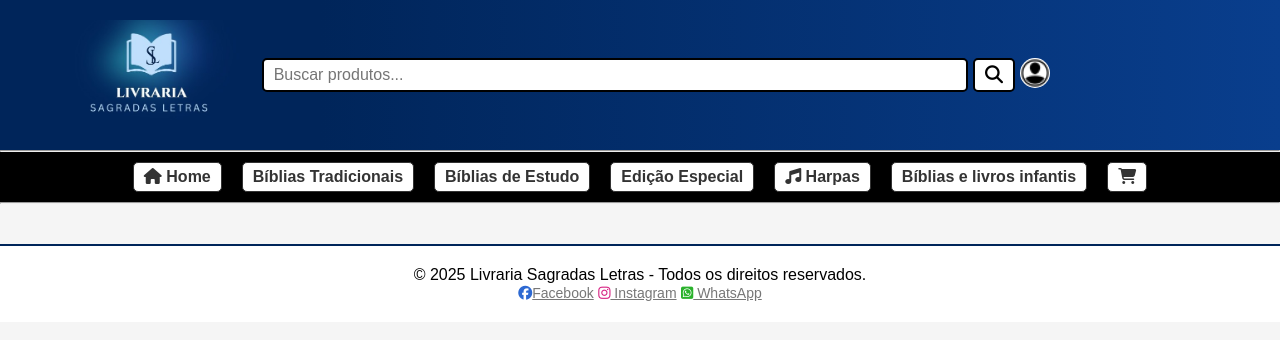
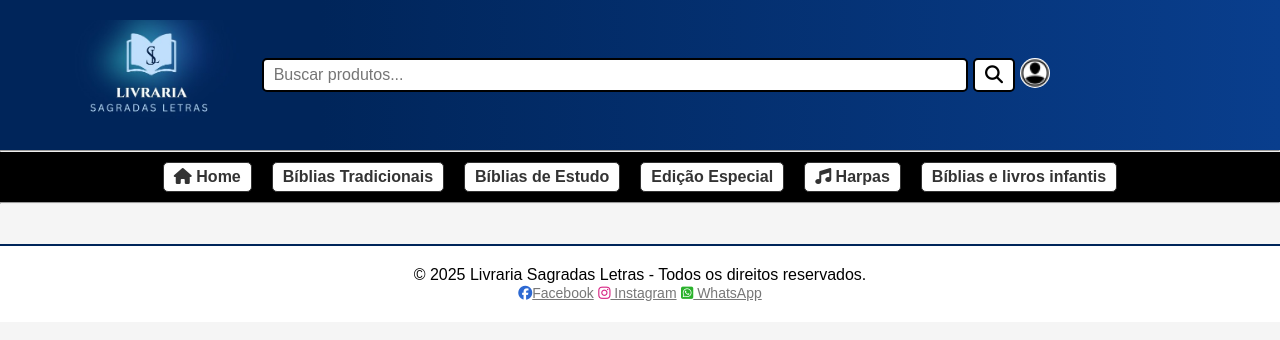
Before and after one commit to joabson20/teste, a plain HTML site: page edição-especial.html in a window 1280 px wide. Drawn offline with Linux system fonts and the light colour scheme; a script that the page names is missing.

Commit message:
Update edição-especial.html

```diff
--- a/edição-especial.html
+++ b/edição-especial.html
@@ -45,7 +45,6 @@
         <a href="edição-especial.html">Edição Especial</a>
         <a href="harpa.html"><i class="fa-solid fa-music"></i> Harpas</a>
         <a href="#">Bíblias e livros infantis</a>
-        <a href=""><i class="fa-solid fa-cart-shopping"></i></a>
     </nav>
     <hr>
 
```
